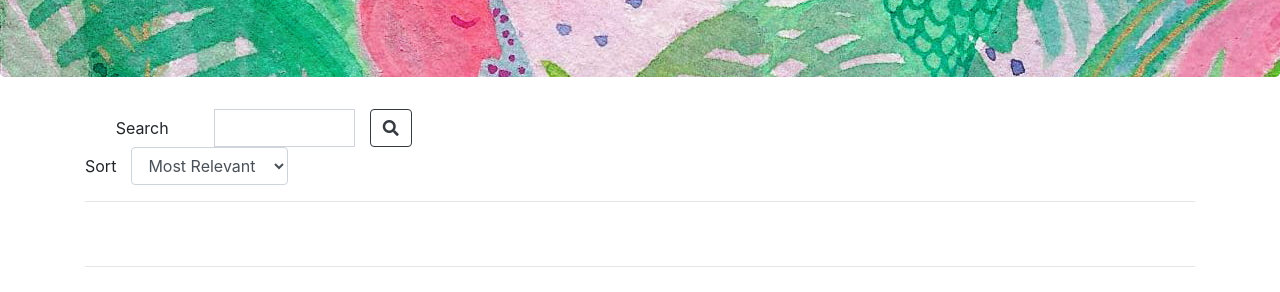
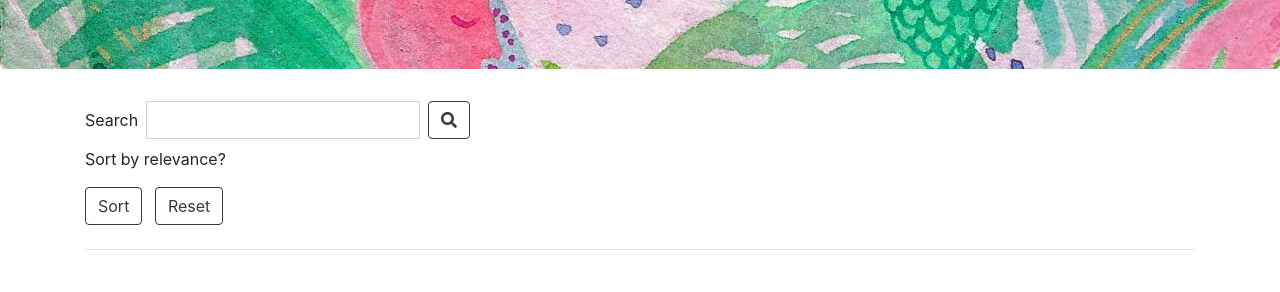
Before and after one commit to jesrah/junglepedia, a plain HTML site: page index.html in a window 1280 px wide. Shown: the part 166-458 px from the top of the page. Drawn offline with nearby package versions, Linux system fonts and the light colour scheme.

Commit message:
Changed select element to buttons to improve sorting logic

```diff
--- a/index.html
+++ b/index.html
@@ -29,31 +29,27 @@
   	<!-- Page Header -->
     <header class="jumbotron text-center" style="background-image: url('images/jungle-hero-opt.jpg'); color: white;">
 		  <h1 class="display-4 lobster">Junglepedia</h1>
-		  <p>It's a jungle out there!</p>
+		  <h5>It's a jungle out there!</h5>
 		</header>
 
     <!-- Forms -->
     <section id="search">
     	<div class="container">
 				<form class="submit form-inline">
-				  <div class="form-group input-group row">
-				    <label for="query" class="col-form-label col">Search</label>
-				    <input type="text" class="form-control col" id="query" name="wiki-query">
-				    <span class="input-group-btn col">
+				  <div class="form-group input-group">
+				    <label for="query" class="col-form-label mb-2 mr-sm-2">Search</label>
+				    <input type="text" class="form-control mb-2 mr-sm-2" id="query" name="wiki-query">
+				    <span class="input-group-btn mb-2 mr-sm-2">
 				    	<button type="submit" class="btn btn-outline-dark"><i class="fa fa-search" aria-hidden="true"></i></button>
 				  	</span>
 				  </div>
 				</form>
-				<form class="select form-inline">
-					<div class="form-group row">
-						<label for="filter-select" class="col col-form-label">Sort</label>
-				    <select class="form-control col" id="filter-relevance">
-				      <option>Most Relevant</option>
-				      <option>Least Relevant</option>
-				    </select>
-				  </div>
-				</form>
-	    </div>
+			</div>
+			<div class="container">
+				<p>Sort by relevance?</p>
+				<button class="btn btn-outline-dark mb-2 mr-sm-2" role="button">Sort</button>
+				<button class="btn btn-outline-dark mb-2 mr-sm-2" role="button">Reset</button>
+			</div>
     </section>
 
     <!-- Main Content -->
@@ -62,10 +58,6 @@
         <hr class="star-dark mb-5">
         <ul class="list-group list-unstyled list-group-flush"></ul>
       </div>
-      <div class="container">
-      	<hr class="star-dark mb-5">
-      </div>
-
     </section>
 
     <!-- Footer -->
```
